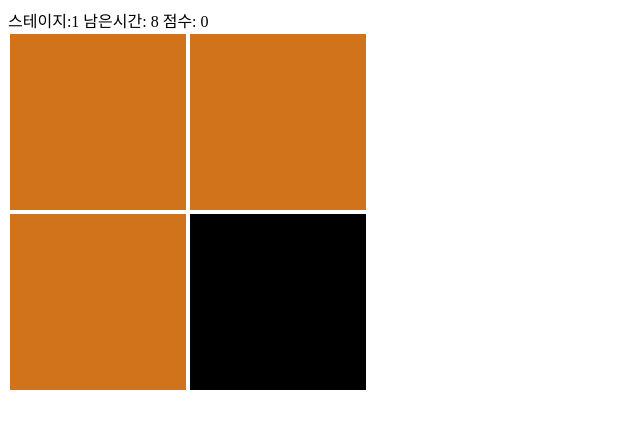
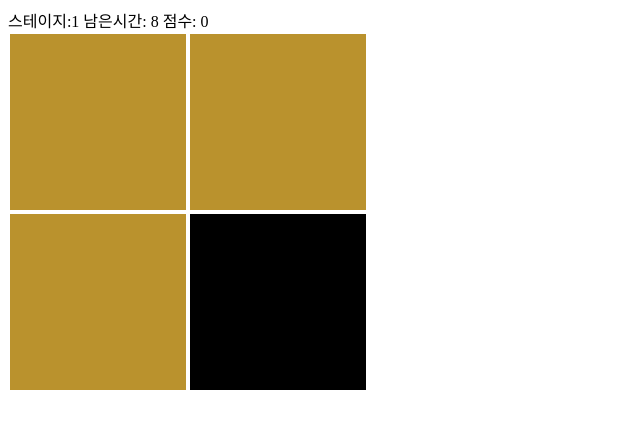
Before and after one commit to dohpark/findcolorgame, a React (Create React App) app: page / in a window 1280 px wide. Shown: the top 428 px of the page, without its empty margins (0-640 px from the left). Built offline with nearby package versions, Linux system fonts and the light colour scheme; the HTML template or start-up script is replaced by a standard one.

Commit message:
bug: 버그 발견 -m: useEffect끼리 분리되어 있어서 원래 하나로 스무스하게 흘러가야할 프로세스가 둘로 나뉘어져 렌더링에서 0.1초간 버그 나타남

```diff
--- a/src/App.tsx
+++ b/src/App.tsx
@@ -1,6 +1,21 @@
 import React, { useState, useEffect } from "react";
+import styled from "styled-components";
+import Block from "./components/Block";
 import Header from "./components/Header";
-import Section from "./components/Section";
+import { randomAnswerGenerator, randomRGBGenerator } from "./utils";
+
+const WIDTH = 360;
+const HEIGHT = 360;
+const MARGIN = 2;
+
+const SectionContainer = styled.div`
+  display: flex;
+  flex-flow: row wrap;
+  width: ${WIDTH}px;
+  height: ${HEIGHT}px;
+  margin: 0;
+  padding: 0;
+`;
 
 const App: React.FC = () => {
   const TIME_LEFT_INIT = 15;
@@ -11,9 +26,26 @@ const App: React.FC = () => {
   const [score, setScore] = useState(SCORE_INIT);
   const [timeLeft, setTimeLeft] = useState(TIME_LEFT_INIT);
 
+  const getBlockPerLine = (stage: number) => {
+    const blockPerLine = Math.floor((stage + 3) / 2);
+    const width = (WIDTH - 2 * MARGIN * blockPerLine) / blockPerLine;
+    const arrayLength = blockPerLine ** 2;
+
+    return { width, arrayLength };
+  };
+
+  const { width, arrayLength } = getBlockPerLine(stage);
+  const [RGB, setRGB] = useState({ r: 0, g: 0, b: 0 });
+  const [answer, setAnswer] = useState(0);
+  const [array, setArray] = useState(Array(arrayLength).fill(0));
+
   // stage
   useEffect(() => {
     setTimeLeft(TIME_LEFT_INIT);
+    const { arrayLength } = getBlockPerLine(stage);
+    const { R, G, B } = randomRGBGenerator();
+    setRGB({ r: R, g: G, b: B });
+    setAnswer(randomAnswerGenerator(arrayLength));
   }, [stage]);
 
   // timeLeft
@@ -21,7 +53,7 @@ const App: React.FC = () => {
     const id = setInterval(() => {
       setTimeLeft(timeLeft - 1);
     }, 1000);
-    if (timeLeft < 0) {
+    if (timeLeft < -1111111111110) {
       window.alert(`GAME OVER!\n스테이지: ${stage}, 점수: ${score}`);
       setStage(STAGE_INIT);
       setTimeLeft(TIME_LEFT_INIT);
@@ -42,10 +74,51 @@ const App: React.FC = () => {
     },
   };
 
+  useEffect(() => {
+    const { arrayLength } = getBlockPerLine(stage);
+
+    // array
+    let arrayCandidate = Array(arrayLength).fill({
+      backgroundColor: `rgb(${RGB.r}, ${RGB.g}, ${RGB.b})`,
+      onClickHandler: () => {
+        chooseAnswer.wrongAnswer();
+      },
+    });
+
+    arrayCandidate[answer] = {
+      backgroundColor: "black",
+      onClickHandler: () => {
+        chooseAnswer.rightAnswer();
+      },
+    };
+
+    setArray(arrayCandidate);
+    console.log("time", answer);
+  }, [RGB, stage, score, timeLeft]);
+
+  /**
+   *
+   * 문제점
+   * arraylength 변경할 때 이때 answer또한 고정되어 있어서
+   * 변경할 때 전 answer이 같이 반영된 후에 변경 후의 answer이 반영됨.
+   *
+   * 해결방법
+   * 1. 둘의 프로세스가 분리되어 있기 때문에 발생됨. 둘을 하나로 합치는 방법이 가장 최선
+   */
+
   return (
     <>
       <Header stage={stage} timeLeft={timeLeft} score={score} />
-      <Section stage={stage} chooseAnswer={chooseAnswer} />
+      <SectionContainer>
+        {array.map((val, index) => (
+          <Block
+            key={`${val.backgroundColor}${index}`}
+            backgroundColor={val.backgroundColor}
+            width={width}
+            onClick={val.onClickHandler}
+          />
+        ))}
+      </SectionContainer>
     </>
   );
 };
--- a/src/components/Section/index.tsx
+++ b/src/components/Section/index.tsx
@@ -1,6 +1,7 @@
 import { useEffect } from "react";
 import { useState } from "react";
 import styled from "styled-components";
+import { randomAnswerGenerator, randomRGBGenerator } from "../../utils";
 import Block from "../Block";
 
 const WIDTH = 360;
@@ -13,6 +14,7 @@ interface StageProps {
     rightAnswer: () => void;
     wrongAnswer: () => void;
   };
+  timeLeft: number;
 }
 const SectionContainer = styled.div`
   display: flex;
@@ -23,101 +25,53 @@ const SectionContainer = styled.div`
   padding: 0;
 `;
 
-function mix(a: number, b: number, v: number) {
-  return (1 - v) * a + v * b;
-}
+const Section: React.FC<StageProps> = ({ stage, chooseAnswer }) => {
+  const getBlockPerLine = (stage: number) => {
+    const blockPerLine = Math.floor((stage + 3) / 2);
+    const width = (WIDTH - 2 * MARGIN * blockPerLine) / blockPerLine;
+    const arrayLength = blockPerLine ** 2;
 
-function HSVtoRGB(H: number, S: number, V: number) {
-  const V2 = V * (1 - S);
-  const r =
-    (H >= 0 && H <= 60) || (H >= 300 && H <= 360)
-      ? V
-      : H >= 120 && H <= 240
-      ? V2
-      : H >= 60 && H <= 120
-      ? mix(V, V2, (H - 60) / 60)
-      : H >= 240 && H <= 300
-      ? mix(V2, V, (H - 240) / 60)
-      : 0;
-  const g =
-    H >= 60 && H <= 180
-      ? V
-      : H >= 240 && H <= 360
-      ? V2
-      : H >= 0 && H <= 60
-      ? mix(V2, V, H / 60)
-      : H >= 180 && H <= 240
-      ? mix(V, V2, (H - 180) / 60)
-      : 0;
-  const b =
-    H >= 0 && H <= 120
-      ? V2
-      : H >= 180 && H <= 300
-      ? V
-      : H >= 120 && H <= 180
-      ? mix(V2, V, (H - 120) / 60)
-      : H >= 300 && H <= 360
-      ? mix(V, V2, (H - 300) / 60)
-      : 0;
+    return { width, arrayLength };
+  };
 
-  return {
-    R: Math.round(r * 255),
-    G: Math.round(g * 255),
-    B: Math.round(b * 255),
-  };
-}
+  const { width, arrayLength } = getBlockPerLine(stage);
+  const [RGB, setRGB] = useState({ r: 0, g: 0, b: 0 });
+  const [answer, setAnswer] = useState(0);
+  const [array, setArray] = useState(Array(arrayLength).fill(0));
 
-const randomHSVGenerator = () => {
-  const H = Math.floor(Math.random() * 360);
-  const S = (Math.floor(Math.random() * 80) + 20) / 100;
-  const V = (Math.floor(Math.random() * 30) + 70) / 100;
-  return { H, S, V };
-};
-
-const randomAnswerGenerator = (length: number) => {
-  return Math.floor(Math.random() * length);
-};
-
-const Section: React.FC<StageProps> = ({ stage, chooseAnswer }) => {
-  const blockPerLine = Math.floor((stage + 3) / 2);
-  const width = (WIDTH - 2 * MARGIN * blockPerLine) / blockPerLine;
-  const [arrayLength, setArrayLength] = useState(blockPerLine ** 2);
-  const [array, setArray] = useState(Array(arrayLength).fill(0));
-  const [r, setR] = useState(0);
-  const [g, setG] = useState(0);
-  const [b, setB] = useState(0);
-  const [answer, setAnswer] = useState(0);
-
-  // stage
-  useEffect(() => {
-    const { H, S, V } = randomHSVGenerator();
-    const { R, G, B } = HSVtoRGB(H, S, V);
-    setR(R);
-    setB(B);
-    setG(G);
-    setArrayLength(blockPerLine ** 2);
-    setAnswer(randomAnswerGenerator(arrayLength));
-  }, [stage]);
+  // 첫렌더링
+  useEffect(() => {}, []);
 
   // time
   useEffect(() => {
-    console.log(answer, `rgb: ${r}, ${g}, ${b}`);
-    let array = Array(arrayLength).fill({
-      backgroundColor: `rgb(${r}, ${g}, ${b})`,
+    console.log(answer, `rgb: ${RGB.r}, ${RGB.g}, ${RGB.b}`);
+    const { arrayLength } = getBlockPerLine(stage);
+
+    // array
+    let arrayCandidate = Array(arrayLength).fill({
+      backgroundColor: `rgb(${RGB.r}, ${RGB.g}, ${RGB.b})`,
       onClickHandler: () => {
         chooseAnswer.wrongAnswer();
       },
     });
 
-    array[answer] = {
+    arrayCandidate[answer] = {
       backgroundColor: "black",
       onClickHandler: () => {
         chooseAnswer.rightAnswer();
       },
     };
 
-    setArray(array);
-  }, [chooseAnswer, r, g, b]);
+    setArray(arrayCandidate);
+  }, [RGB, answer, arrayLength, chooseAnswer, stage]);
+
+  // stage
+  useEffect(() => {
+    const { arrayLength } = getBlockPerLine(stage);
+    const { R, G, B } = randomRGBGenerator();
+    setRGB({ r: R, g: G, b: B });
+    setAnswer(randomAnswerGenerator(arrayLength));
+  }, [stage]);
 
   return (
     <SectionContainer>
--- /dev/null
+++ b/src/utils/index.ts
@@ -0,0 +1,60 @@
+const mix = (a: number, b: number, v: number) => {
+  return (1 - v) * a + v * b;
+};
+
+const HSVtoRGB = (H: number, S: number, V: number) => {
+  const V2 = V * (1 - S);
+  const r =
+    (H >= 0 && H <= 60) || (H >= 300 && H <= 360)
+      ? V
+      : H >= 120 && H <= 240
+      ? V2
+      : H >= 60 && H <= 120
+      ? mix(V, V2, (H - 60) / 60)
+      : H >= 240 && H <= 300
+      ? mix(V2, V, (H - 240) / 60)
+      : 0;
+  const g =
+    H >= 60 && H <= 180
+      ? V
+      : H >= 240 && H <= 360
+      ? V2
+      : H >= 0 && H <= 60
+      ? mix(V2, V, H / 60)
+      : H >= 180 && H <= 240
+      ? mix(V, V2, (H - 180) / 60)
+      : 0;
+  const b =
+    H >= 0 && H <= 120
+      ? V2
+      : H >= 180 && H <= 300
+      ? V
+      : H >= 120 && H <= 180
+      ? mix(V2, V, (H - 120) / 60)
+      : H >= 300 && H <= 360
+      ? mix(V, V2, (H - 300) / 60)
+      : 0;
+
+  return {
+    R: Math.round(r * 255),
+    G: Math.round(g * 255),
+    B: Math.round(b * 255),
+  };
+};
+
+const randomHSVGenerator = () => {
+  const H = Math.floor(Math.random() * 360);
+  const S = (Math.floor(Math.random() * 80) + 20) / 100;
+  const V = (Math.floor(Math.random() * 30) + 70) / 100;
+  return { H, S, V };
+};
+
+export const randomRGBGenerator = () => {
+  const { H, S, V } = randomHSVGenerator();
+  const { R, G, B } = HSVtoRGB(H, S, V);
+  return { R, G, B };
+};
+
+export const randomAnswerGenerator = (length: number) => {
+  return Math.floor(Math.random() * length);
+};
```
